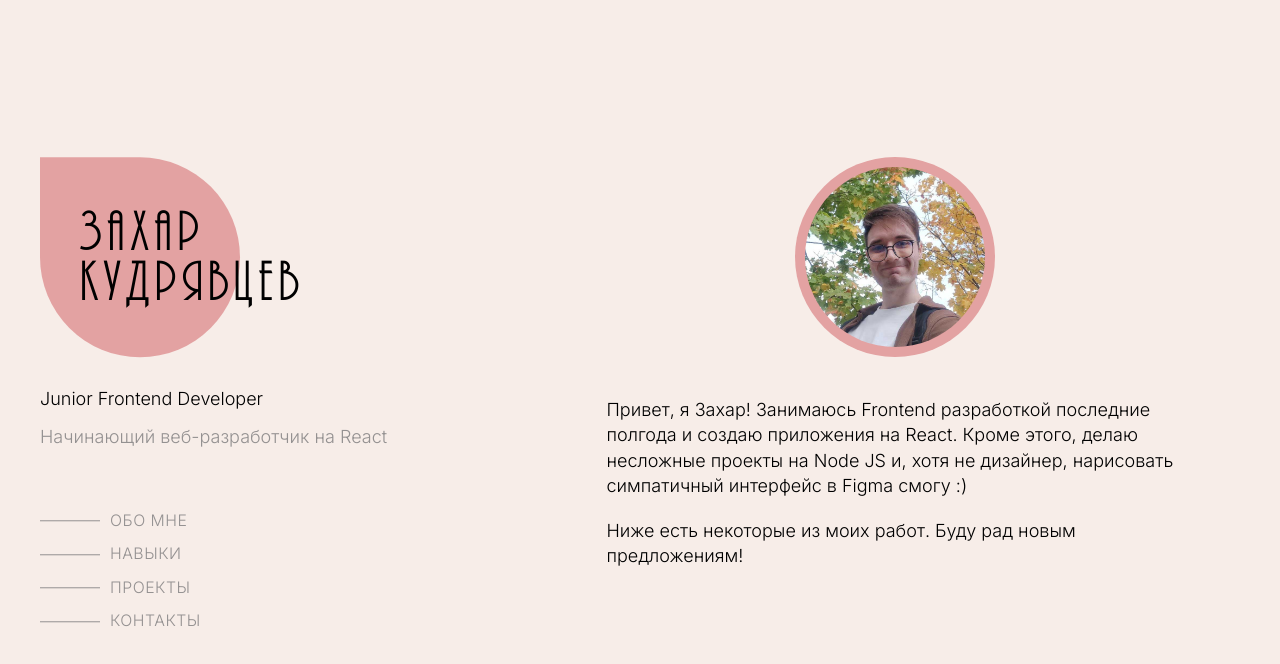
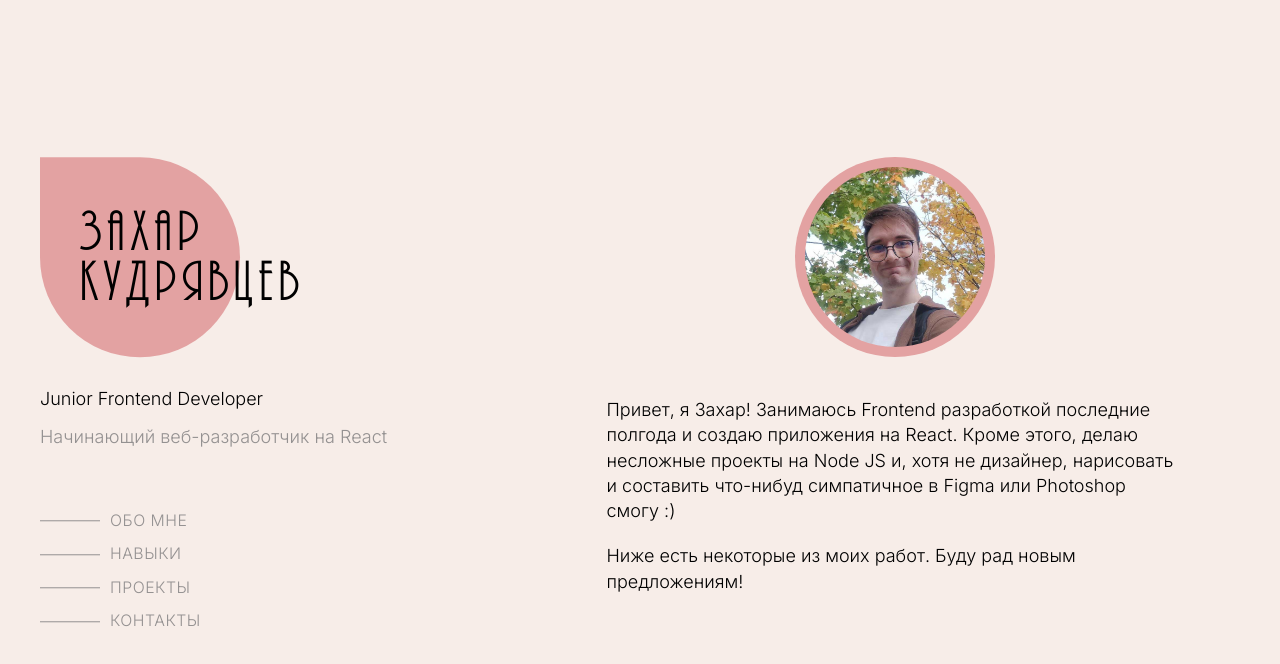
Before and after one commit to zaharkud/personal-portfolio, a React (Create React App) app: page / in a window 1280 px wide. Shown: the top 664 px of the page. Built offline with nearby package versions, Linux system fonts and the light colour scheme.

Commit message:
Changed description

```diff
--- a/src/pages/main/about/About.tsx
+++ b/src/pages/main/about/About.tsx
@@ -10,8 +10,7 @@ export default function About() {
         <p>
           Привет, я Захар! Занимаюсь Frontend разработкой последние полгода и
           создаю приложения на React. Кроме этого, делаю несложные проекты на
-          Node JS и, хотя не дизайнер, нарисовать симпатичный интерфейс в Figma
-          смогу :)
+          Node JS и, хотя не дизайнер, нарисовать и составить что-нибуд симпатичное в Figma или Photoshop смогу :)
         </p>
         <p>Ниже есть некоторые из моих работ. Буду рад новым предложениям!</p>
       </div>
```
